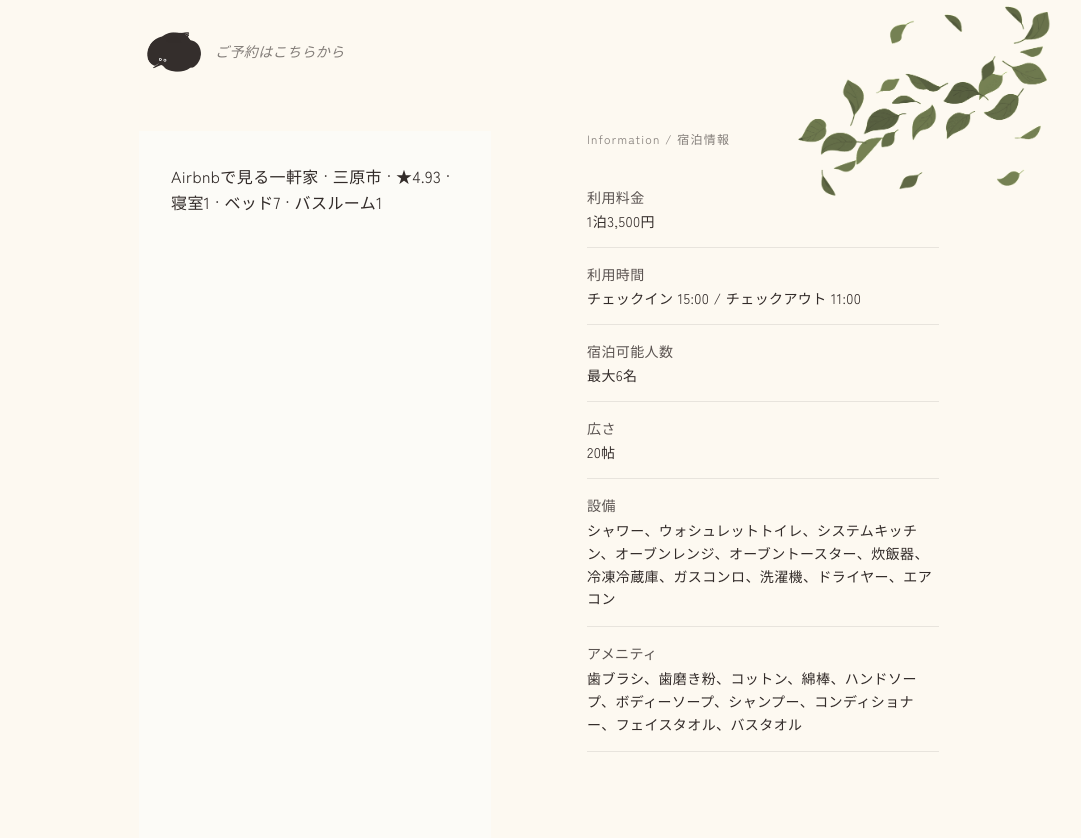
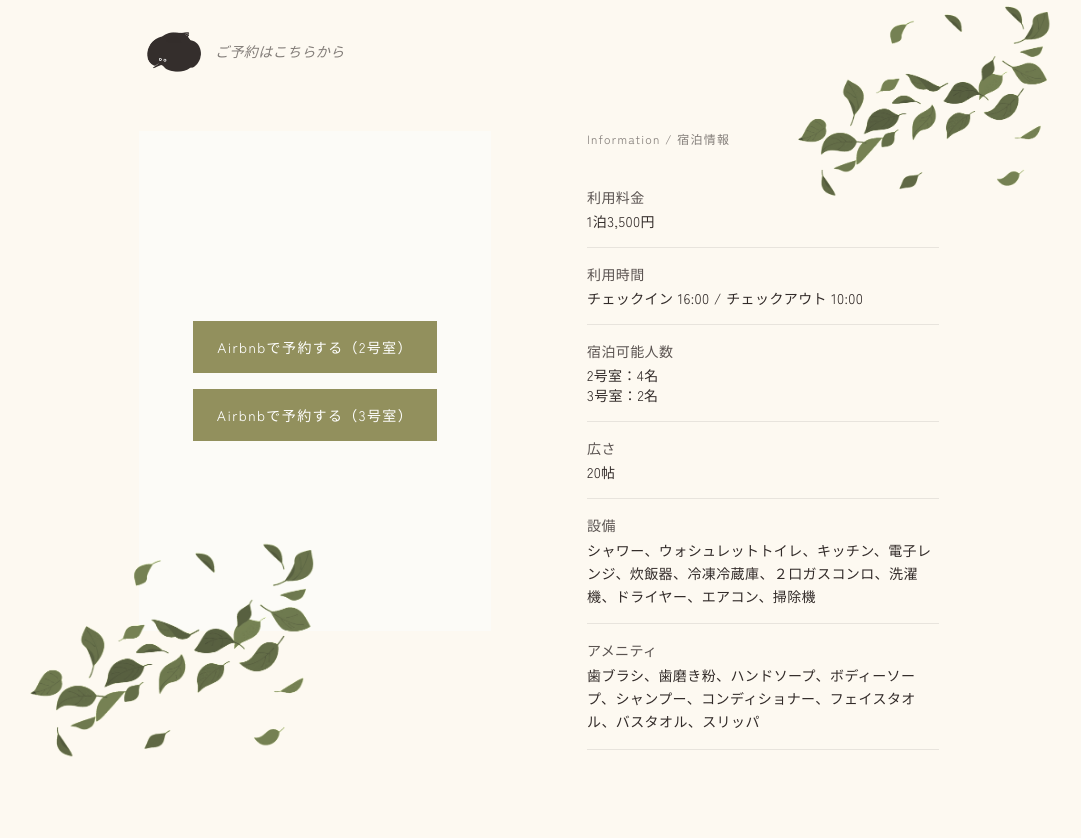
Before and after one commit to miya0202002-alt/neguraLP, a website built with Vite: page index.html in a window 1280 px wide. Shown: the part 2522-3360 px from the top of the page, without its empty margins (101-1182 px from the left). Built offline with nearby package versions, Linux system fonts and the light colour scheme; no server answers; a script that the page names is missing.

Commit message:
Replace Airbnb embed with room links

```diff
--- a/index.html
+++ b/index.html
@@ -184,7 +184,18 @@
                 <div class="grid grid-cols-1 lg:grid-cols-2 gap-12 lg:gap-24 items-start">
                     <div class="relative">
                         <div id="airbnb-embed-container" class="w-full max-w-4xl mx-auto min-h-[500px] overflow-hidden flex items-center justify-center p-6 md:p-8 reveal-on-scroll" style="background-color: #FCFBF7;">
-                            <div class="airbnb-embed-frame" data-id="1059186322799601319" data-view="home" data-hide-price="true" style="width: 1756px; height: 1170px; margin: auto; background-color: #FCFBF7;"><a href="https://www.airbnb.jp/rooms/1059186322799601319?guests=1&amp;adults=1&amp;s=66&amp;source=embed_widget">Airbnbで見る</a><a href="https://www.airbnb.jp/rooms/1059186322799601319?guests=1&amp;adults=1&amp;s=66&amp;source=embed_widget" rel="nofollow">一軒家 · 三原市 · ★4.93 · 寝室1 · ベッド7 · バスルーム1</a><script async src="https://www.airbnb.jp/embeddable/airbnb_jssdk"></script></div>
+                            <div class="flex flex-col gap-4">
+                                <a href="https://www.airbnb.jp/rooms/1675855952047045829?guests=1&adults=1&s=67&unique_share_id=73377374-bb16-4c8e-bd85-bae4bfb926e7"
+                                   target="_blank" rel="noopener noreferrer"
+                                   class="block w-full text-center bg-[#92905D] text-white px-6 py-4 text-sm tracking-widest hover:bg-[#7a784d] transition-colors">
+                                    Airbnbで予約する（2号室）
+                                </a>
+                                <a href="https://www.airbnb.jp/rooms/1678767919897837852?guests=1&adults=1&s=67&unique_share_id=51c556c3-30a3-451b-971f-2a6aa9f95045"
+                                   target="_blank" rel="noopener noreferrer"
+                                   class="block w-full text-center bg-[#92905D] text-white px-6 py-4 text-sm tracking-widest hover:bg-[#7a784d] transition-colors">
+                                    Airbnbで予約する（3号室）
+                                </a>
+                            </div>
                         </div>
                         <!-- 装飾イラスト：左下（Airbnb 埋め込みの左下） -->
                         <img src="assets/images/S__1294341.png" alt="" class="hidden md:block pointer-events-none select-none absolute -bottom-32 -left-28 w-56 md:w-64 lg:w-72 opacity-90" style="filter: grayscale(1) sepia(1) hue-rotate(35deg) saturate(1.6);">
@@ -200,11 +211,11 @@
                             </div>
                             <div class="border-b border-[#322B29]/10 py-4">
                                 <dt class="font-medium text-[#322B29]/80">利用時間</dt>
-                                <dd class="mt-1 text-[#322B29]">チェックイン 15:00 / チェックアウト 11:00</dd>
+                                <dd class="mt-1 text-[#322B29]">チェックイン 16:00 / チェックアウト 10:00</dd>
                             </div>
                             <div class="border-b border-[#322B29]/10 py-4">
                                 <dt class="font-medium text-[#322B29]/80">宿泊可能人数</dt>
-                                <dd class="mt-1 text-[#322B29]">最大6名</dd>
+                                <dd class="mt-1 text-[#322B29]">2号室：4名<br>3号室：2名</dd>
                             </div>
                             <div class="border-b border-[#322B29]/10 py-4">
                                 <dt class="font-medium text-[#322B29]/80">広さ</dt>
@@ -212,11 +223,11 @@
                             </div>
                             <div class="border-b border-[#322B29]/10 py-4">
                                 <dt class="font-medium text-[#322B29]/80">設備</dt>
-                                <dd class="mt-1 text-[#322B29] leading-relaxed">シャワー、ウォシュレットトイレ、システムキッチン、オーブンレンジ、オーブントースター、炊飯器、冷凍冷蔵庫、ガスコンロ、洗濯機、ドライヤー、エアコン</dd>
+                                <dd class="mt-1 text-[#322B29] leading-relaxed">シャワー、ウォシュレットトイレ、キッチン、電子レンジ、炊飯器、冷凍冷蔵庫、２口ガスコンロ、洗濯機、ドライヤー、エアコン、掃除機</dd>
                             </div>
                             <div class="border-b border-[#322B29]/10 py-4">
                                 <dt class="font-medium text-[#322B29]/80">アメニティ</dt>
-                                <dd class="mt-1 text-[#322B29] leading-relaxed">歯ブラシ、歯磨き粉、コットン、綿棒、ハンドソープ、ボディーソープ、シャンプー、コンディショナー、フェイスタオル、バスタオル</dd>
+                                <dd class="mt-1 text-[#322B29] leading-relaxed">歯ブラシ、歯磨き粉、ハンドソープ、ボディーソープ、シャンプー、コンディショナー、フェイスタオル、バスタオル、スリッパ</dd>
                             </div>
                         </dl>
                     </div>
```
